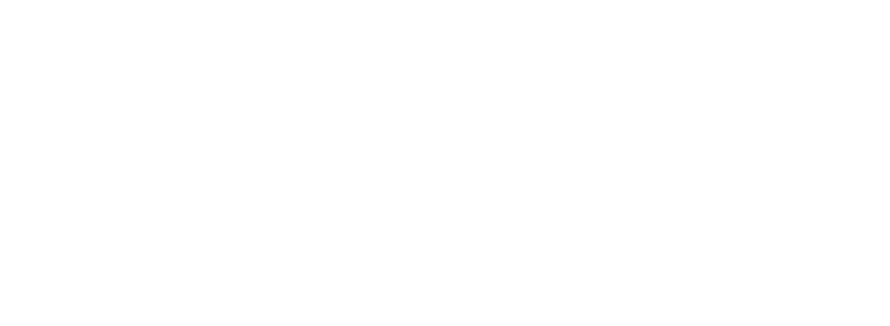
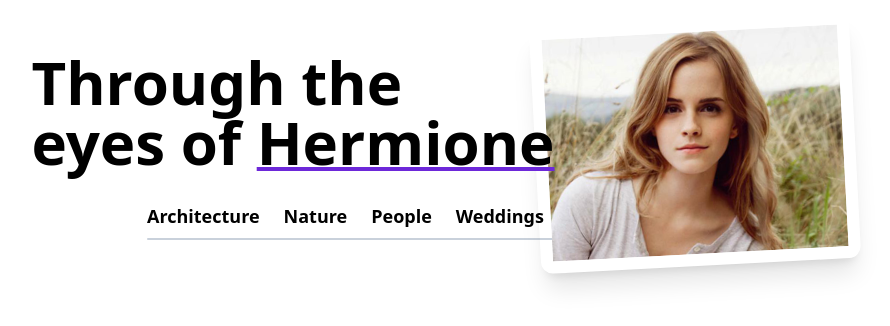
Before and after one commit to dprastha/play-with-tailwind-3.0, a website: page src/index.html in a window 1280 px wide. Shown: the whole page, without its empty margins (197-1087 px from the left). Drawn offline with nearby package versions, Linux system fonts and the light colour scheme; files that its build step writes are made by us from their sources.

Commit message:
create header

```diff
--- a/src/index.html
+++ b/src/index.html
@@ -7,5 +7,24 @@
     <link rel="stylesheet" href="/dist/output.css" />
     <title>Daniel Prastha</title>
   </head>
-  <body></body>
+  <body>
+    <div class="container mx-auto relative">
+      <div class="flex justify-center -space-x-5 mt-5">
+        <h1 class="text-2xl md:text-6xl font-bold leading-tight mt-6 md:mt-8 z-10">
+          Through the <br />
+          eyes of <span class="underline decoration-violet-700 decoration-4">Hermione</span>
+        </h1>
+        <img src="../img/Emma-Watson140422.jpg" alt="Hermione" class="w-2/5 md:w-1/4 rounded-xl shadow-xl p-3 -rotate-3" />
+      </div>
+      <div class="md:-mt-16 mx-5 md:mx-[21.5rem]">
+        <div class="flex justify-start gap-6 font-bold text-sm md:text-lg">
+          <a href="#" class="transition duration-500 hover:text-violet-800 hover:scale-105">Architecture</a>
+          <a href="#" class="transition duration-500 hover:text-violet-800 hover:scale-105">Nature</a>
+          <a href="#" class="transition duration-500 hover:text-violet-800 hover:scale-105">People</a>
+          <a href="#" class="transition duration-500 hover:text-violet-800 hover:scale-105">Weddings</a>
+        </div>
+        <div class="h-0.5 mt-2 rounded-xl bg-slate-400/50"></div>
+      </div>
+    </div>
+  </body>
 </html>
```
Also changed, not shown: img/Emma-Watson140422.jpg (added), 1 other file.
